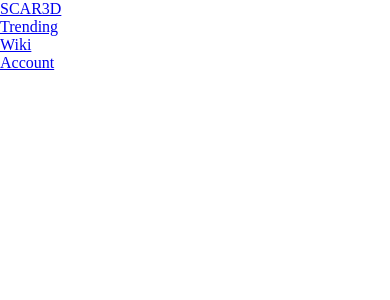
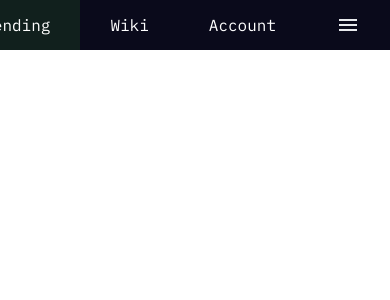
Before and after one commit to wilsoonnaa/courseProject, a PHP site: page / in a window 390 px wide. Shown: the top 300 px of the page. Run offline with PHP 8.4, Linux system fonts and the light colour scheme.

Commit message:
Create mobile menu
Add basic mobile menu styling and structure

```diff
--- a/index.html
+++ b/index.html
@@ -5,14 +5,22 @@
     <meta name="viewport" content="width=device-width, initial-scale=1.0">
     <title>SCAR3D: The portal for everything 3d.</title>
     <link rel="stylesheet" href="style.css">
+    <script src="script.js"></script>
 </head>
 <body>
     <nav>
+        <ul class="nv-sidebar">
+            <li><a href="#">SCAR3D</a></li>
+            <li><a href="#">Trending</a></li>
+            <li><a href="#">Wiki</a></li>
+            <li><a href="#">Account</a></li>
+        </ul>
         <ul>
             <li><a href="#">SCAR3D</a></li>
             <li><a href="#">Trending</a></li>
             <li><a href="#">Wiki</a></li>
             <li><a href="#">Account</a></li>
+            <li onclick=showSidebar()><a href="#"><svg xmlns="http://www.w3.org/2000/svg" height="24px" viewBox="0 -960 960 960" width="24px" fill="#e8eaed"><path d="M120-240v-80h720v80H120Zm0-200v-80h720v80H120Zm0-200v-80h720v80H120Z"/></svg></a></li>
         </ul>
     </nav>
 </body>
--- a/script.js
+++ b/script.js
@@ -0,0 +1,4 @@
+function showSidebar(){
+    const sidebar = document.querySelector('.nv-sidebar');
+    sidebar.style.display = 'flex';
+}
--- a/style.css
+++ b/style.css
@@ -3,6 +3,7 @@
     /*Colors*/
     --color-bg: #111121;
     --color-nav: #0A0A1B;
+    --color-nav-tr: rgb(10, 10, 27, 0.8);
     --color-primary: #00FFD1;
     --color-white: #fff;
     --color-blue: #103FE7;
@@ -91,3 +92,65 @@ small{
     src: url('fonts/IBMPlexMono-Bold.ttf');
     font-weight: bold;
 }
+
+nav{
+    background-color: var(--color-nav);
+    font-family: 'IBMPlexMono', sans-serif;
+}
+
+nav ul{
+    width: 100%;
+    list-style: none;
+    display: flex;
+    justify-content: flex-end;
+    align-items: center;
+}
+
+nav li{
+    height: 50px;
+}
+
+nav a{
+    color: var(--color-white);
+    height: 100%;
+    padding: 0 30px;
+    text-decoration: none;
+    display: flex;
+    align-items: center;
+}
+
+nav a:hover{
+    background-color: var(--color-green);
+}
+
+nav a:active{
+    color: var(--color-primary);
+}
+
+nav li:first-child{
+    margin-right: auto;
+}
+
+/*Mobile navbar*/
+.nv-sidebar{
+    position: fixed;
+    top: 0;
+    right: 0;
+    height: 100vh;
+    width: 250px;
+    z-index: 999;
+    background-color: var(--color-nav-tr);
+    display: none;
+    flex-direction: column;
+    align-items: flex-start;
+    justify-content: flex-start;
+    backdrop-filter: blur(10px);
+}
+
+.nv-sidebar li{
+    width: 100%;
+}
+
+.nv-sidebar a{
+    width: 100%;
+}
```
Also changed, not shown: svg/mb-close.svg (added), svg/mb-menu.svg (added).
